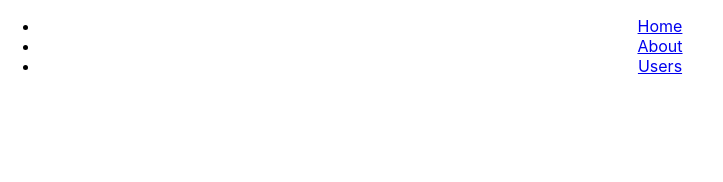
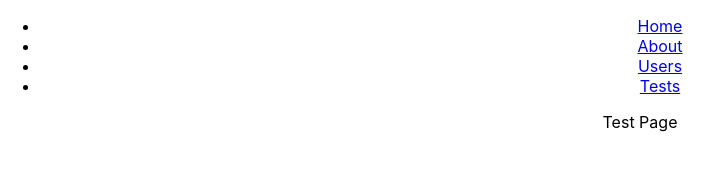
Before and after one commit to clintonmoran/react-template, a React (Create React App) app: page /testing in a window 1280 px wide. Shown: the top 182 px of the page, without its empty margins (0-723 px from the left). Built offline with nearby package versions, Linux system fonts and the light colour scheme.

Commit message:
testing page

```diff
--- a/src/App.js
+++ b/src/App.js
@@ -4,6 +4,7 @@ import logo from "./logo.svg";
 import "./App.css";
 import Home from "./Pages/Home/Home";
 import About from "./Pages/About/About";
+import { Test } from './Pages/Test/Test';
 
 function App() {
   return (
@@ -20,6 +21,9 @@ function App() {
             <li>
               <Link to="/users">Users</Link>
             </li>
+            <li>
+              <Link to="/testing">Tests</Link>
+            </li>
           </ul>
         </nav>
         <Switch>
@@ -29,6 +33,9 @@ function App() {
           <Route path="/about">
             <About />
           </Route>
+          <Route path="/testing">
+            <Test />
+          </Route>
         </Switch>
       </div>
     </Router>
--- /dev/null
+++ b/src/Pages/Test/Test.jsx
@@ -0,0 +1,7 @@
+import React from 'react';
+
+export const Test = () => {
+  return (
+    <div>Test Page</div>
+  );
+}
```
